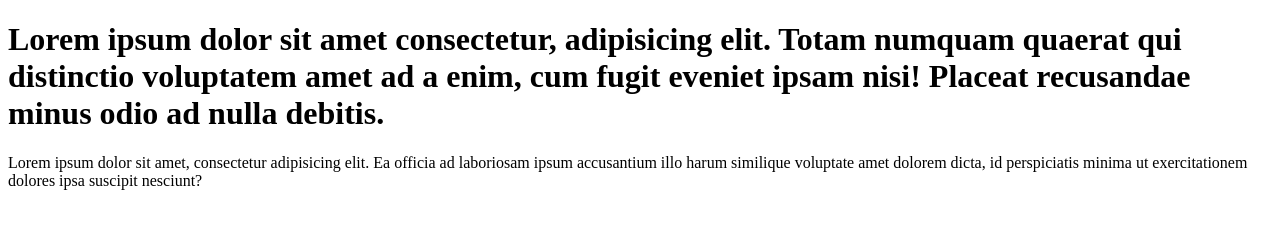
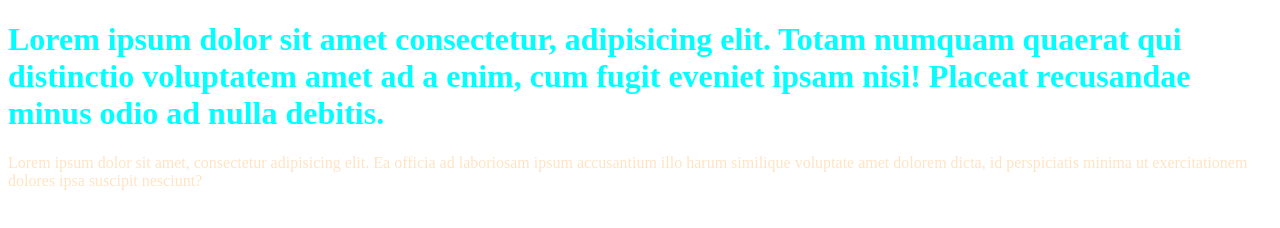
Before and after one commit to telesvitor/branch2, a plain HTML site: page index.html in a window 1280 px wide. Drawn offline with Linux system fonts and the light colour scheme.

Commit message:
css adicionado no bglh

```diff
--- /dev/null
+++ b/css.css
@@ -0,0 +1,7 @@
+h1 {
+    color: aqua;
+}
+
+p {
+    color: bisque;
+}
--- a/index.html
+++ b/index.html
@@ -4,6 +4,7 @@
     <meta charset="UTF-8">
     <meta name="viewport" content="width=device-width, initial-scale=1.0">
     <title>Document</title>
+    <link rel="stylesheet" href="css.css">
 </head>
 <body>
     <h1>
```
